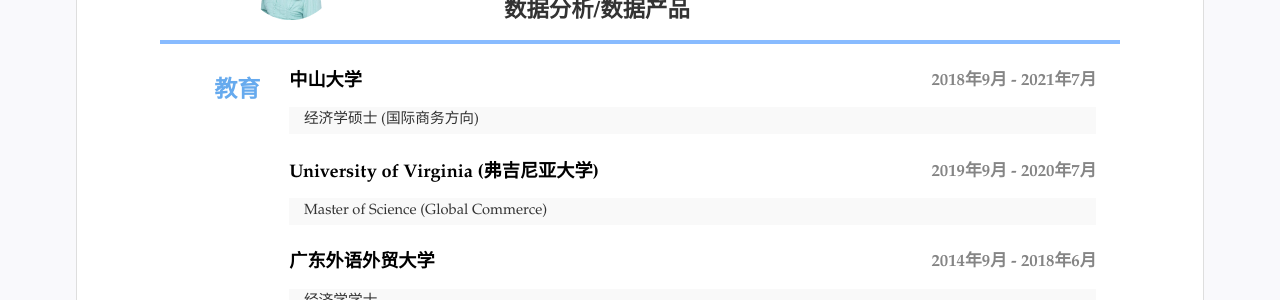
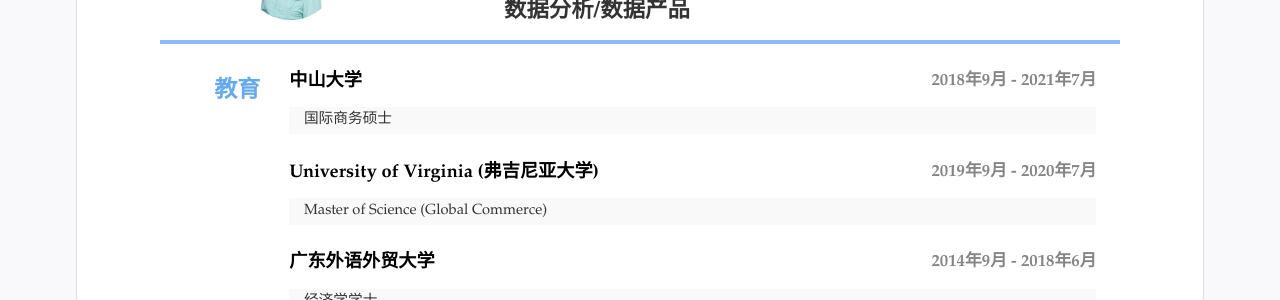
Before and after one commit to kyod-bu/cv, a Jekyll site: the page built from index.html, in a window 1280 px wide. Shown: the part 145-445 px from the top of the page. Built offline with Jekyll 4.4.1, drawn with Linux system fonts in a browser that asks for light colours.

Commit message:
Update resume.yml

```diff
--- a/_data/resume.yml
+++ b/_data/resume.yml
@@ -32,7 +32,7 @@ main: #简历主要内容，
   - title: 中山大学
     # duration:
     sub: 2018年9月 - 2021年7月
-    detail: 经济学硕士 (国际商务方向)
+    detail: 国际商务硕士
   - title: University of Virginia (弗吉尼亚大学)
     # duration:
     sub: 2019年9月 - 2020年7月
```
